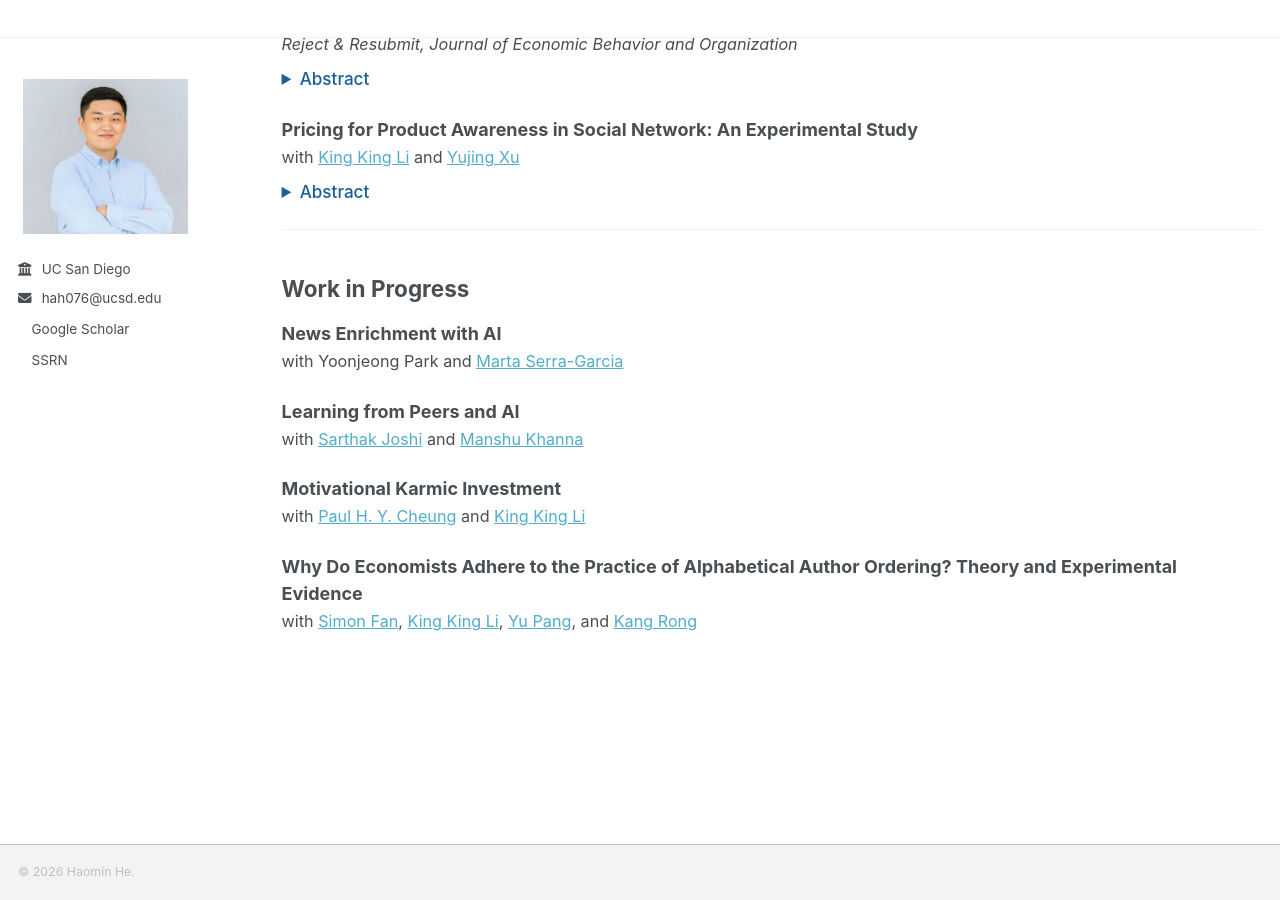
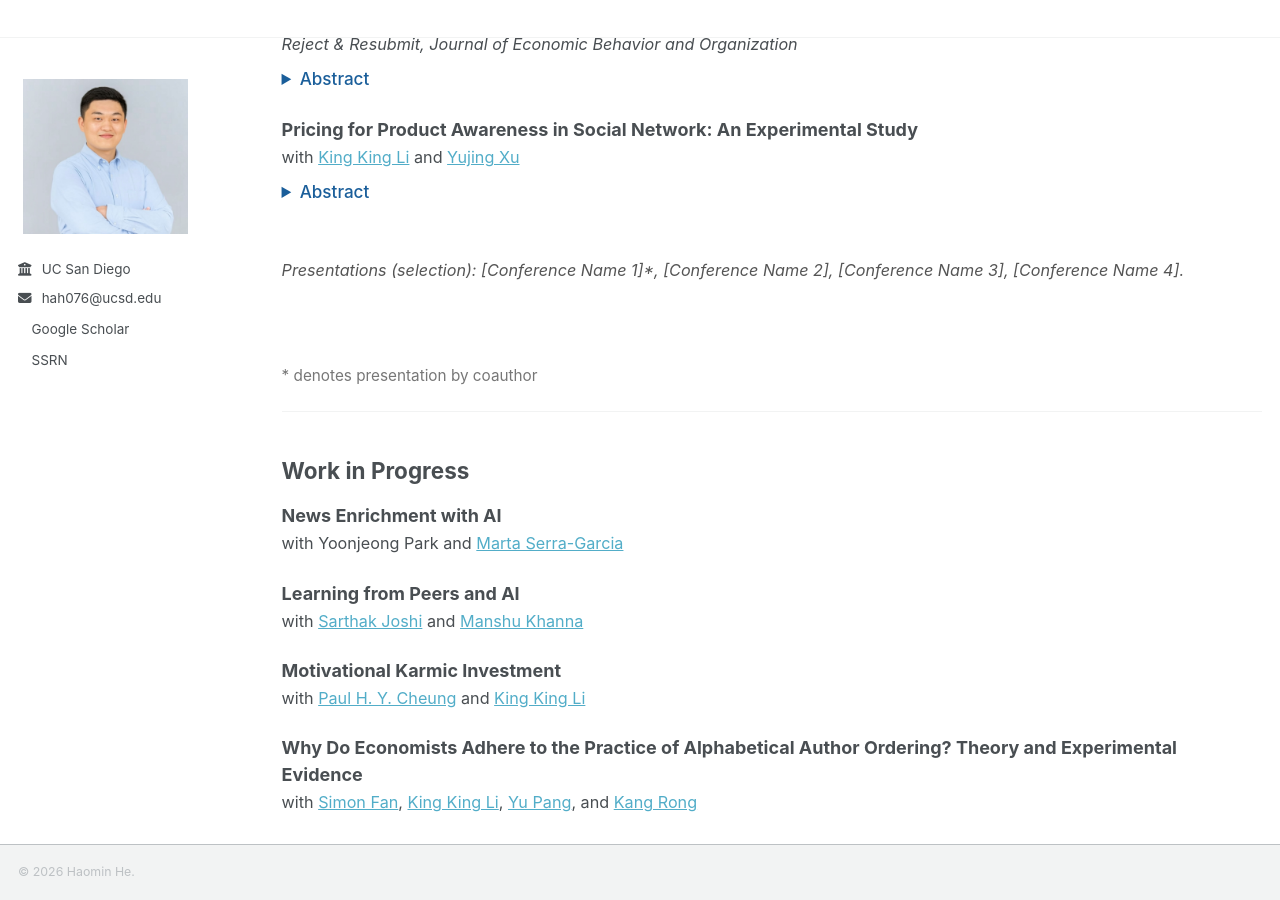
Before and after one commit to haomin-he/haomin-he.github.io, a Jekyll site: the page built from _pages/about.md, in a window 1280 px wide and 900 px high, scrolled down 573 px. Built offline with Jekyll 4.4.1, drawn with Linux system fonts in a browser that asks for light colours; a script bundle is joined from its source files by our own code; a style sheet for code colours, icons or effects is not loaded.

Commit message:
Update about.md

```diff
--- a/_pages/about.md
+++ b/_pages/about.md
@@ -71,6 +71,12 @@ Please find my CV <a href="../assets/CV_Haomin_202611.pdf" target="_blank" rel="
   </div>
 </details>
 
+<br>
+<em style="font-size: 0.9em; color: #555;">Presentations (selection): [Conference Name 1]*, [Conference Name 2], [Conference Name 3], [Conference Name 4].</em>
+
+<br><br>
+<span style="font-size: 0.85em; color: #777;">* denotes presentation by coauthor</span>
+
 ---
 
 ## Work in Progress
```
